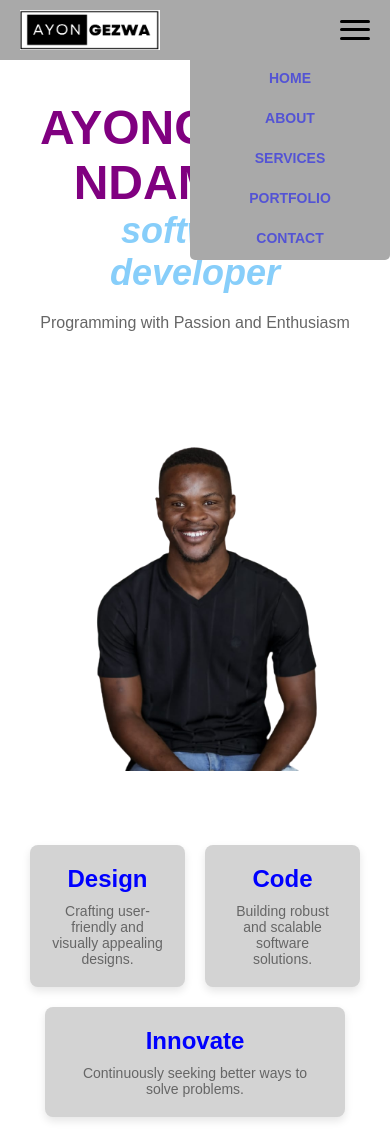
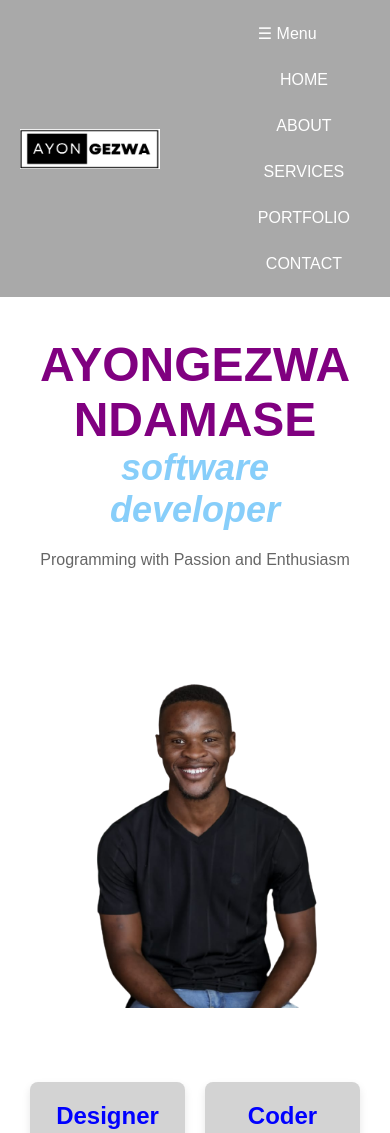
Before and after one commit to TheCyberAyo/Ayongezwa_Porfolio, a website: page Index.html in a window 390 px wide. Shown: the top 1133 px of the page. Drawn offline with Linux system fonts and the light colour scheme.

Commit message:
edited description and incoporated a fuctional reference nav-bar

```diff
--- a/Index.html
+++ b/Index.html
@@ -11,26 +11,23 @@
     <link rel="stylesheet" href="./style.css">
     <script src="https://kit.fontawesome.com/647f7a9d84.js" crossorigin="anonymous"></script>
     <script src="https://cdn.emailjs.com/dist/email.min.js"></script>
-    <script src="script.js"></script>
+
 </head>
 
 <body>
     <nav>
         <img src="images/threalAYON.png" class="logo" alt="Logo">
-        <div class="menu-toggle" id="menu-toggle">
-            <span></span>
-            <span></span>
-            <span></span>
+        <div class="navbar">
+            <span class="menu-toggle" aria-expanded="false">☰ Menu</span>
+            <ul class="menu">
+                <li><a href="#header">HOME</a></li>
+                <li><a href="#about">ABOUT</a></li>
+                <li><a href="#services">SERVICES</a></li>
+                <li><a href="#portfolio">PORTFOLIO</a></li>
+                <li><a href="#contacts">CONTACT</a></li>
+            </ul>
         </div>
-        <ul id="sidemenu">
-            <li><a href="#header">HOME</a></li>
-            <li><a href="#about">ABOUT</a></li>
-            <li><a href="#services">SERVICES</a></li>
-            <li><a href="#portfolio">PORTFOLIO</a></li>
-            <li><a href="#contacts">CONTACT</a></li>
-        </ul>
     </nav>
-
 
         <div class="container">
             <div class="hero">
@@ -46,15 +43,15 @@
 
             <div class="cards">
                 <div class="card">
-                    <h4>Design</h4>
+                    <h4>Designer</h4>
                     <p>Crafting user-friendly and visually appealing designs.</p>
                 </div>
                 <div class="card">
-                    <h4>Code</h4>
+                    <h4>Coder</h4>
                     <p>Building robust and scalable software solutions.</p>
                 </div>
                 <div class="card">
-                    <h4>Innovate</h4>
+                    <h4>Innovator</h4>
                     <p>Continuously seeking better ways to solve problems.</p>
                 </div>
             </div>
--- a/script.js
+++ b/script.js
@@ -1,13 +1,13 @@
-document.addEventListener('DOMContentLoaded', () => {
-  const menuToggle = document.getElementById('menu-toggle');
-  const sidemenu = document.getElementById('sidemenu');
+document.addEventListener("DOMContentLoaded", function() {
+  const menuToggle = document.querySelector(".menu-toggle");
+  const menu = document.querySelector(".menu");
 
-  menuToggle.addEventListener('click', () => {
-      sidemenu.classList.toggle('active');
-      console.log("clicked")
+  menuToggle.addEventListener("click", function() {
+      const expanded = menuToggle.getAttribute("aria-expanded") === "true" || false;
+      menuToggle.setAttribute("aria-expanded", !expanded);
+      menu.classList.toggle("active");
   });
 });
-
 
 function openTab(tabId) {
     var tabs = document.querySelectorAll('.tab-contents'); //gets tab content elements
--- a/style.css
+++ b/style.css
@@ -26,7 +26,8 @@ body {
     padding: 20px;
 }
 
-/* Base Styles */
+/* General Styles */
+/* General Styles */
 nav {
     display: flex;
     justify-content: space-between;
@@ -40,108 +41,64 @@ nav {
     height: 40px;
 }
 
-nav ul {
-    display: flex;
-    list-style: none;
-    padding: 0;
-    margin: 0;
-    transition: transform 0.3s ease, opacity 0.3s ease;
+.navbar {
+    overflow: hidden;
 }
 
-nav ul li {
-    margin: 0 15px;
-}
-
-nav ul li a {
-    text-decoration: none;
-    font-size: 14px;
-    font-weight: bold;
-    color: blue;
-    position: relative;
-    overflow: hidden;
-    display: inline-block;
-}
-
-nav ul li a::before {
-    content: "";
-    position: absolute;
-    top: -100%;
-    left: 0;
-    width: 100%;
-    height: 100%;
-    background-color: lightskyblue;
-    z-index: -1;
-    transition: top 0.3s ease;
-}
-
-nav ul li a:hover::before {
-    top: 0;
-}
-
-nav ul li a:hover {
+.navbar .menu-toggle {
+    display: none;
     color: white;
-}
-
-/* Menu Toggle Button */
-.menu-toggle {
-    display: none;
-    flex-direction: column;
-    justify-content: space-around;
-    width: 30px;
-    height: 25px;
+    padding: 14px 20px;
     cursor: pointer;
 }
 
-.menu-toggle span {
-    display: block;
-    width: 100%;
-    height: 3px;
-    background-color: black;
-    border-radius: 2px;
+.navbar .menu {
+    list-style-type: none;
+    margin: 0;
+    padding: 0;
+    display: flex;
+    justify-content: flex-end;
+    max-height: none; /* For desktop view */
 }
 
-/* Responsive Styles */
-@media screen and (max-width: 768px) {
-    .menu-toggle {
-        display: flex;
+.navbar .menu li {
+    display: inline;
+}
+
+.navbar .menu li a {
+    display: block;
+    color: white;
+    text-align: center;
+    padding: 14px 20px;
+    text-decoration: none;
+}
+
+.navbar .menu li a:hover {
+    background-color: lightskyblue;
+}
+
+/* Responsive styles */
+@media (max-width: 600px) {
+    .navbar .menu-toggle {
+        display: block;
     }
 
-    nav ul {
+    .navbar .menu {
+        display: flex;
         flex-direction: column;
-        position: absolute;
-        top: 260px;
-        right: 0px;
-        background-color: #A9A9A9;
-        border-radius: 5px;
-        border-top-right-radius: 0;
-        border-top-left-radius: 0;
-        transform: translateY(-100%);
-        /* opacity: 0; */
-        /* pointer-events: none; */
-        width: 200px;
-        z-index: 999;
-
+        max-height:fit-content;
+        overflow: hidden;
+        transition: max-height 0.3s ease-in-out;
     }
 
-    nav ul.active {
-        transform: translateY(0);
-        opacity: 1;
-        background-color: #ddd;
-        pointer-events: auto;
+    .navbar .menu li {
+        display: block;
     }
 
-    nav ul li {
-        margin: 10px 0;
-        text-align: center;
-        opacity: 0.5;
+    .navbar .menu.active {
+        max-height: 500px; /* Set this based on menu content height */
     }
-
 }
-
-
-
-
-
 
 
 .hero {
```
Also changed, not shown: only.html (added, +110 -0 lines).
